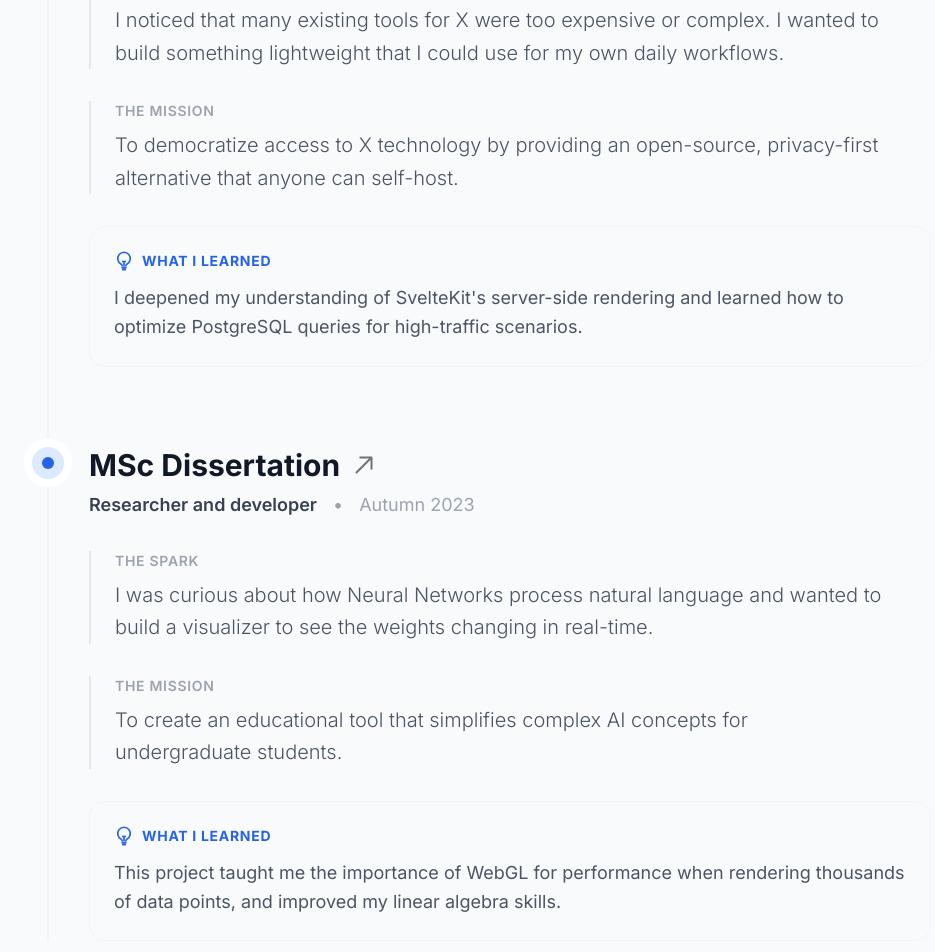
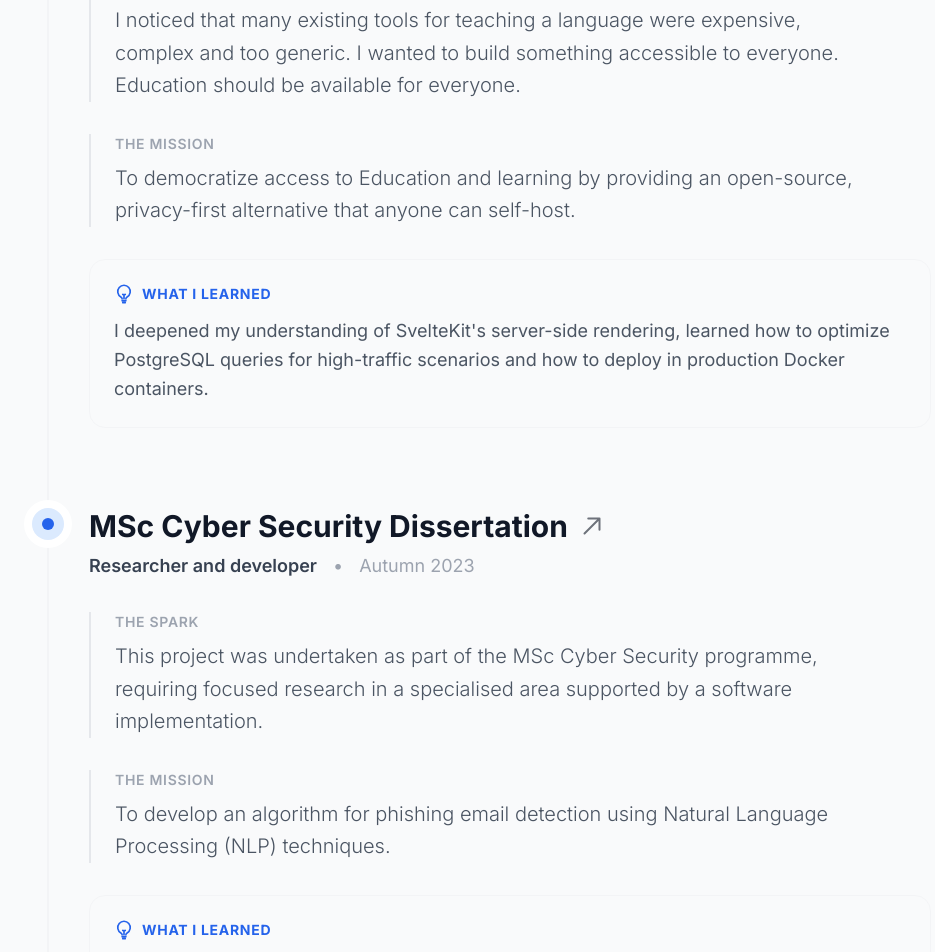
Before and after one commit to barbininiccolo/barbininiccolo.github.io, a SvelteKit app: page /projects in a window 1280 px wide. Shown: the part 480-1432 px from the top of the page, without its empty margins (157-1092 px from the left). Built offline with nearby package versions, Linux system fonts and the light colour scheme.

Commit message:
Fixed: Rephrased the description of each project. Improved the wording and description of each single project.

```diff
--- a/src/routes/projects/+page.svelte
+++ b/src/routes/projects/+page.svelte
@@ -1,25 +1,25 @@
 <script>
     const projects = [
         {
-          title: "Language learning for everyone",
-          link: "https://github.com/yourusername/project-repo",
+          title: "Language learning platform for everyone",
+          link: "https://github.com/barbininiccolo",
           role: "Lead Developer",
           date: "August 2025 - Present",
           // The "Why"
-          reason: "I noticed that many existing tools for X were too expensive or complex. I wanted to build something lightweight that I could use for my own daily workflows.",
+          reason: "I noticed that many existing tools for teaching a language were expensive, complex and too generic. I wanted to build something accessible to everyone. Education should be available for everyone.",
           // The "Mission"
-          mission: "To democratize access to X technology by providing an open-source, privacy-first alternative that anyone can self-host.",
+          mission: "To democratize access to Education and learning by providing an open-source, privacy-first alternative that anyone can self-host.",
           // The "Learnings"
-          learning: "I deepened my understanding of SvelteKit's server-side rendering and learned how to optimize PostgreSQL queries for high-traffic scenarios."
+          learning: "I deepened my understanding of SvelteKit's server-side rendering, learned how to optimize PostgreSQL queries for high-traffic scenarios and how to deploy in production Docker containers."
         },
         {
-          title: "MSc Dissertation",
-          link: "https://your-website.com",
+          title: "MSc Cyber Security Dissertation",
+          link: "https://github.com/barbininiccolo/MSc-Cyber-Security-Dissertation-NLP-and-Phishing-emails-detection",
           role: "Researcher and developer",
           date: "Autumn 2023",
-          reason: "I was curious about how Neural Networks process natural language and wanted to build a visualizer to see the weights changing in real-time.",
-          mission: "To create an educational tool that simplifies complex AI concepts for undergraduate students.",
-          learning: "This project taught me the importance of WebGL for performance when rendering thousands of data points, and improved my linear algebra skills."
+          reason: "This project was undertaken as part of the MSc Cyber Security programme, requiring focused research in a specialised area supported by a software implementation.",
+          mission: "To develop an algorithm for phishing email detection using Natural Language Processing (NLP) techniques.",
+          learning: "The project developed my postgraduate research skills and strengthened my proficiency in algorithm design and implementation using Python."
         }
     ];
 </script>
```
